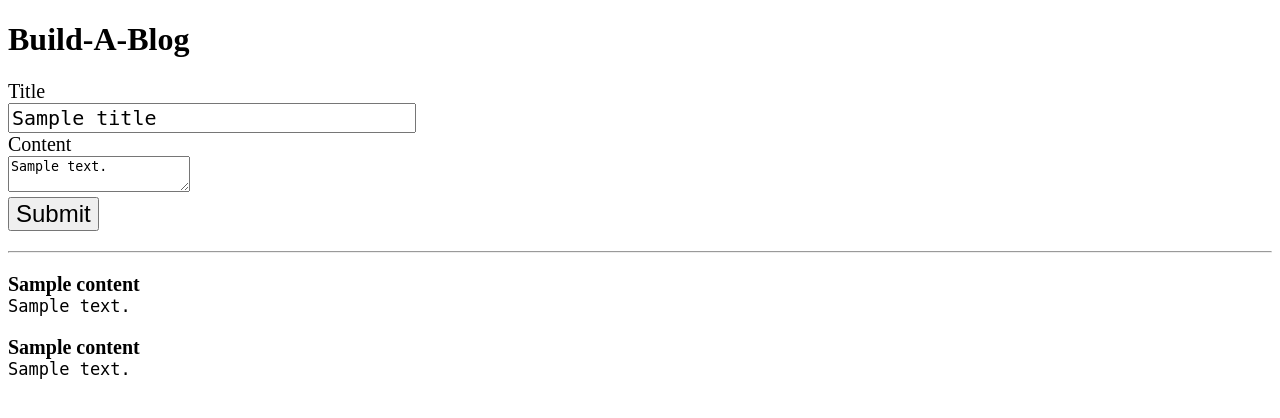
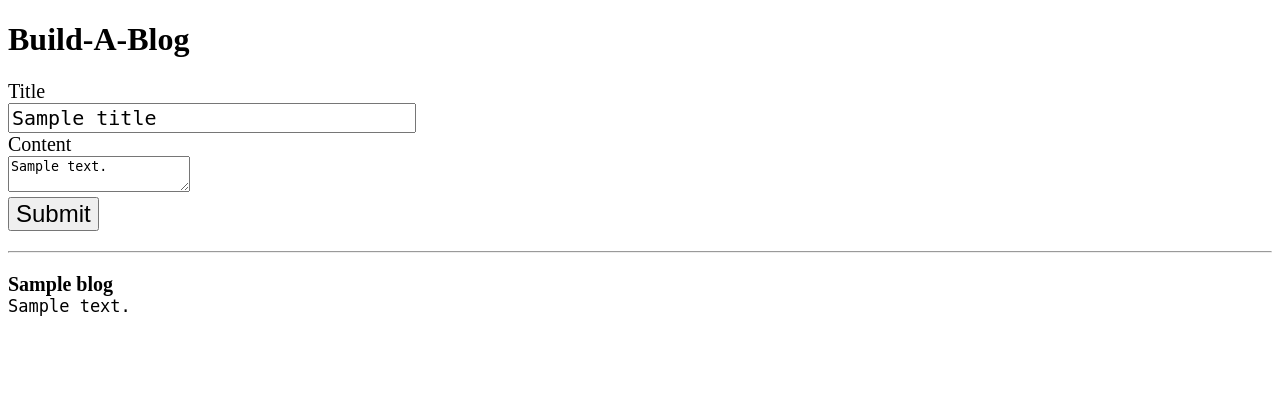
Before and after one commit to johngarrett718/build-a-blog, a Python web app: template templates/newpost.html in a window 1280 px wide. Shown: the top 418 px of the page. Run offline with Jinja, Linux system fonts and the light colour scheme; the template is opened without the code that fills it: most values are stand-ins (such as "Sample title", 1, 10 or a date in 2020).

Commit message:
now displaying 5 previous blog posts

```diff
--- a/templates/newpost.html
+++ b/templates/newpost.html
@@ -21,17 +21,12 @@
 
 <hr>
 
-{% for art in arts %}
-<div class="content">
-    <div class="content-title">{{content.title}}</div>
-    <pre class="content-body">{{content.content}}</pre>
-</div>
-{% endfor %}
+
 
 {% for blog in blogs %}
 <div class="content">
-    <div class="content-title">{{content.title}}</div>
-    <pre class="content-body">{{content.content}}</pre>
+    <div class="content-title">{{blog.title}}</div>
+    <pre class="content-body">{{blog.content}}</pre>
 </div>
 {% endfor %}
 {% endblock %}
```
Also changed, not shown: 1 other file.
